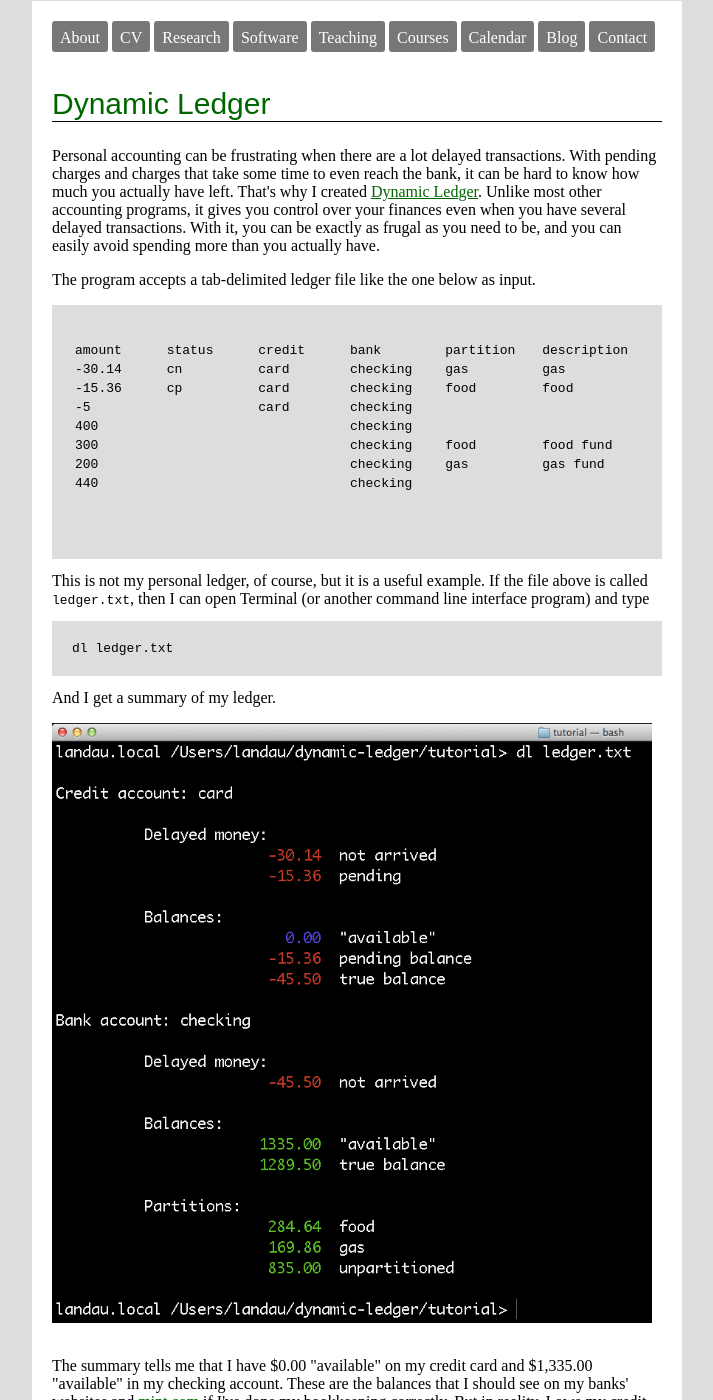
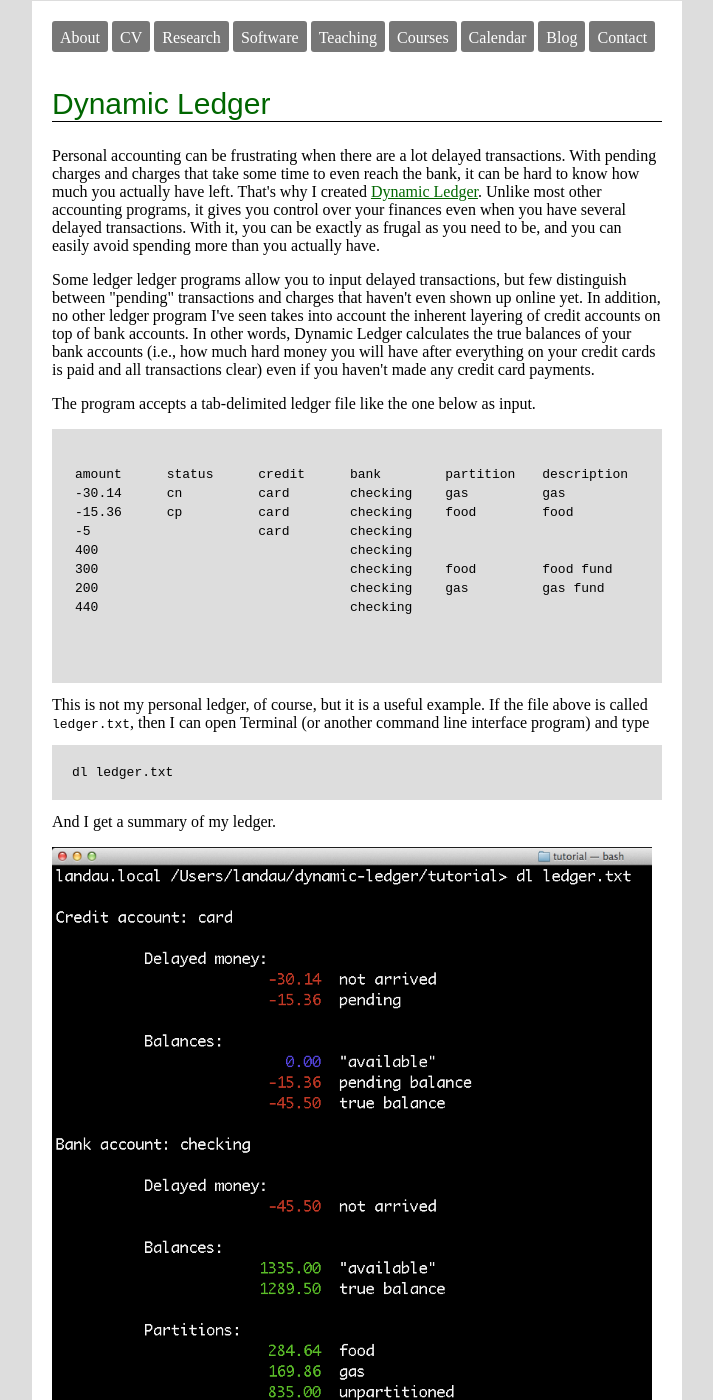
Before and after one commit to wlandau/wlandau.github.io, a Jekyll site: the page built from _posts/2013-12-21-Dynamic-Ledger.html, in a window 1280 px wide and 1400 px high. Shown: the whole window, without its empty margins (283-996 px from the left). Built offline with Jekyll 4.4.1, drawn with Linux system fonts in a browser that asks for light colours; nearby versions of some CDN libraries; comment, search, counter and statistics services are not loaded; some of the changed text lies outside the part shown.

Commit message:
updated post

```diff
--- a/_posts/2013-12-21-Dynamic-Ledger.html
+++ b/_posts/2013-12-21-Dynamic-Ledger.html
@@ -17,6 +17,15 @@ finances even when you have several delayed transactions. With it, you
 can be exactly as frugal as you need to be, and you can easily avoid
 spending more than you actually have.
 </p>
+
+<p>Some ledger ledger programs allow you to input delayed transactions,
+but few distinguish between "pending" transactions and charges
+that haven't even shown up online yet. In addition, no other ledger program I've
+seen takes into account the inherent layering of credit accounts on top of bank
+accounts. In other words, Dynamic Ledger calculates the true balances of your
+bank accounts (i.e., how much hard money you will have after everything on your credit
+cards is paid and all transactions clear) even if you haven't made
+any credit card payments.</p>
 
 <p>The program accepts a tab-delimited ledger file like the one below as input.
 
```
Also changed, not shown: other parts of _posts/2013-12-21-Dynamic-Ledger.html (+1 -8 lines).
